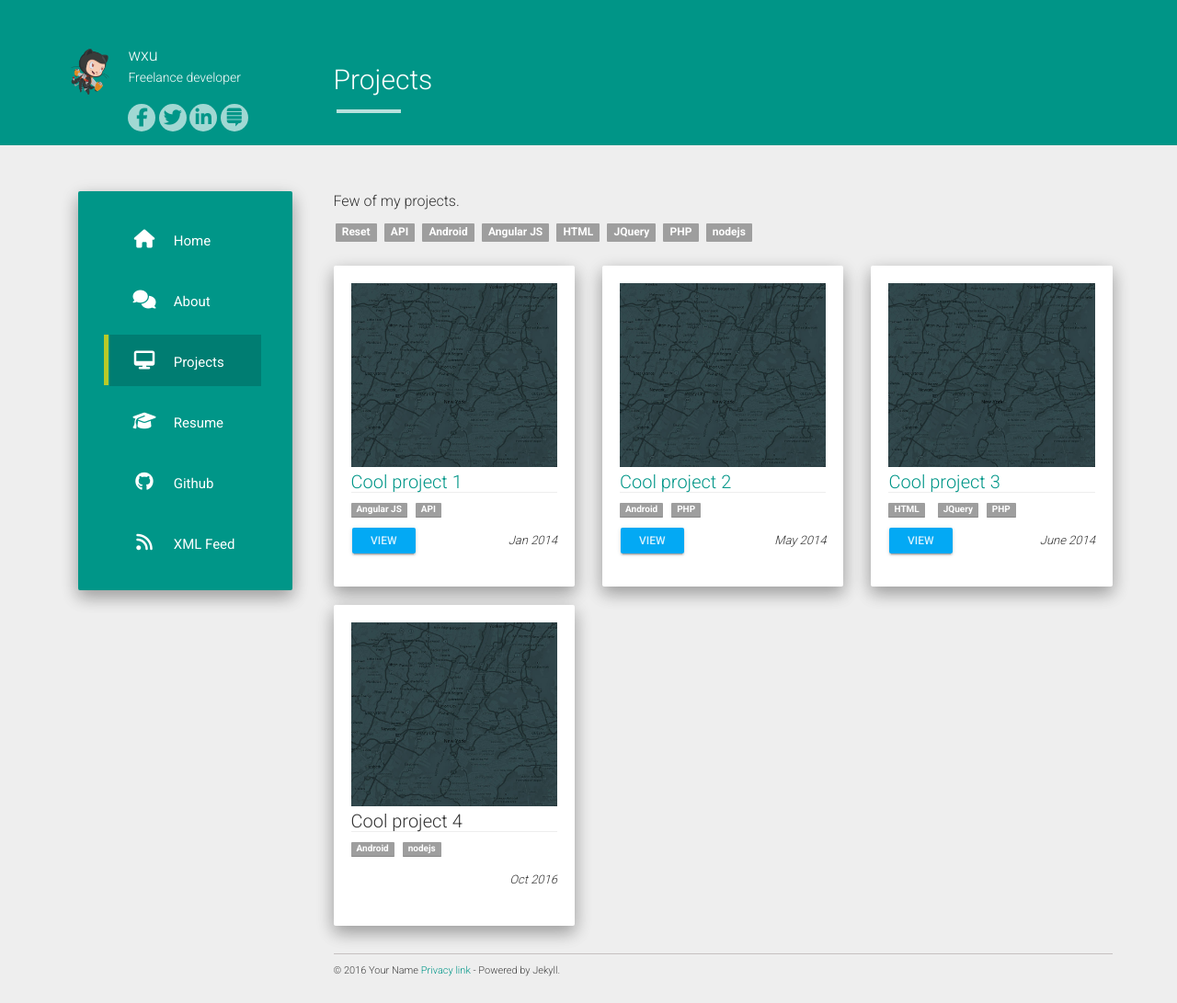
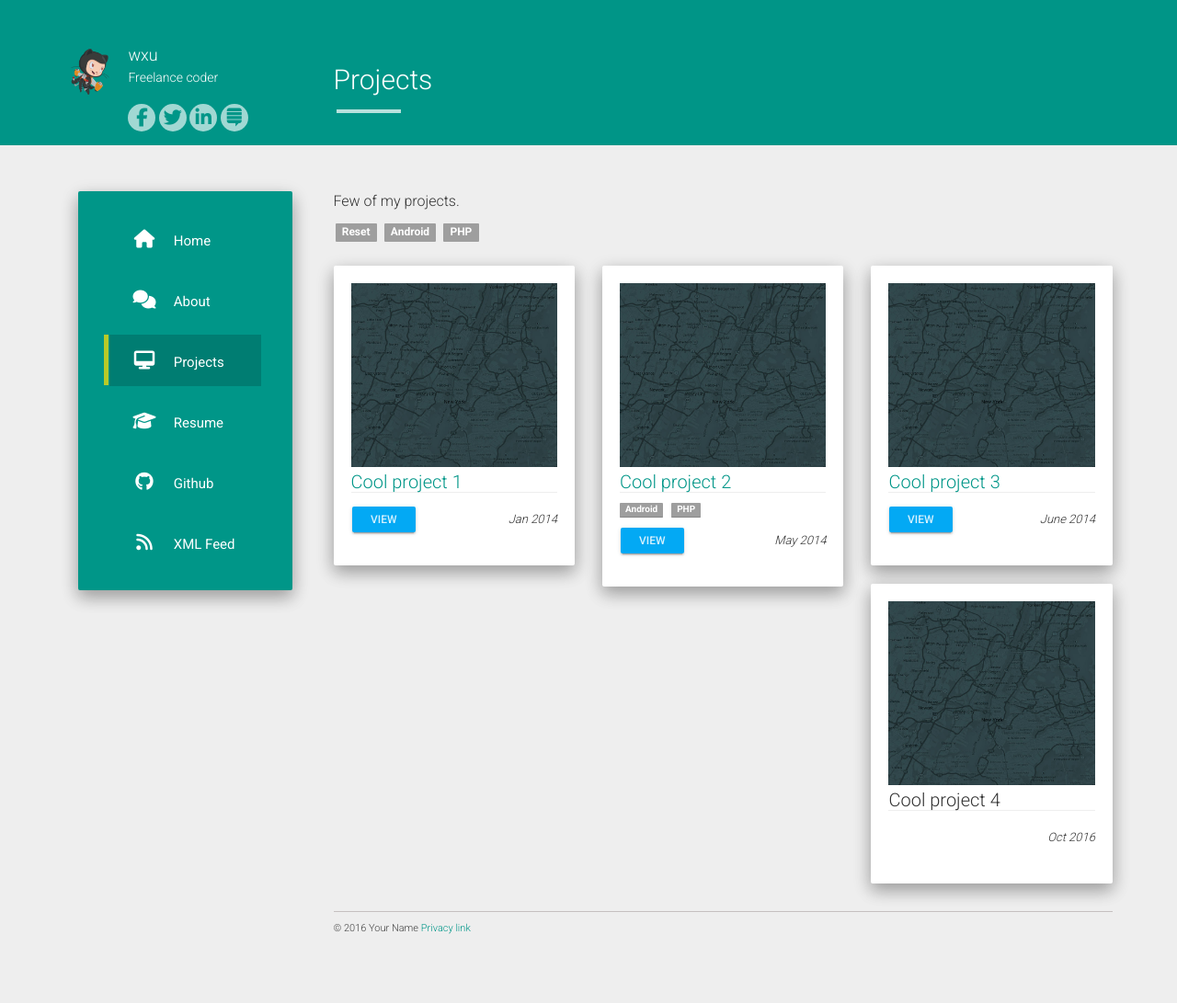
Before and after one commit to Isites/isites.github.io, a Jekyll site: the page built from projects.md, in a window 1280 px wide. Shown: the whole page at 92% size. Built offline with Jekyll 4.4.1, drawn with Linux system fonts in a browser that asks for light colours; nearby versions of some CDN libraries; after the commit the page ends 1045 px from its top, so only the background shows below that.

Commit message:
修改一些细节配置

```diff
--- a/_config.yml
+++ b/_config.yml
@@ -1,12 +1,12 @@
-title: Isites Wxu
+title: Wxu
 description: My Personal Blog
 author: wxu
 logo: /static/img/avatar.png
 github: https://github.com/isites
-about: Freelance developer
+about: Freelance coder
 
-baseurl: "https://isites.github.io/"
-url: "https://isites.github.io/"
+baseurl: "/"
+url: "https://isites.github.io"
 
 disqus_shortname: aboutashu
 google_analytics: UA-72862926-1
--- a/_data/projects.json
+++ b/_data/projects.json
@@ -4,7 +4,7 @@
 		"image": "placeholder.jpg",
 		"url": "#",
 		"date": "Jan 2014",
-		"tags": ["Angular JS","API"]
+		"tags": []
 	},
 	{
 		"name": "Cool project 2",
@@ -18,13 +18,13 @@
 		"image": "placeholder.jpg",
 		"url": "#",
 		"date": "June 2014",
-		"tags": ["HTML","JQuery","PHP"]
+		"tags": []
 	},
 	{
 		"name": "Cool project 4",
 		"image": "placeholder.jpg",
 		"date": "Oct 2016",
-		"tags": ["Android","nodejs"]
+		"tags": []
 	}
 
 ]
--- a/_includes/footer.html
+++ b/_includes/footer.html
@@ -1,5 +1,5 @@
 <footer>
-  © 2016 Your Name <a href="#">Privacy link</a> - Powered by Jekyll.
+  © 2016 Your Name <a href="#">Privacy link</a>
 </footer>
 <div align="center">
   <script async src="https://pagead2.googlesyndication.com/pagead/js/adsbygoogle.js"></script>
```
Also changed, not shown: _data/social.json (+4 -4 lines).
